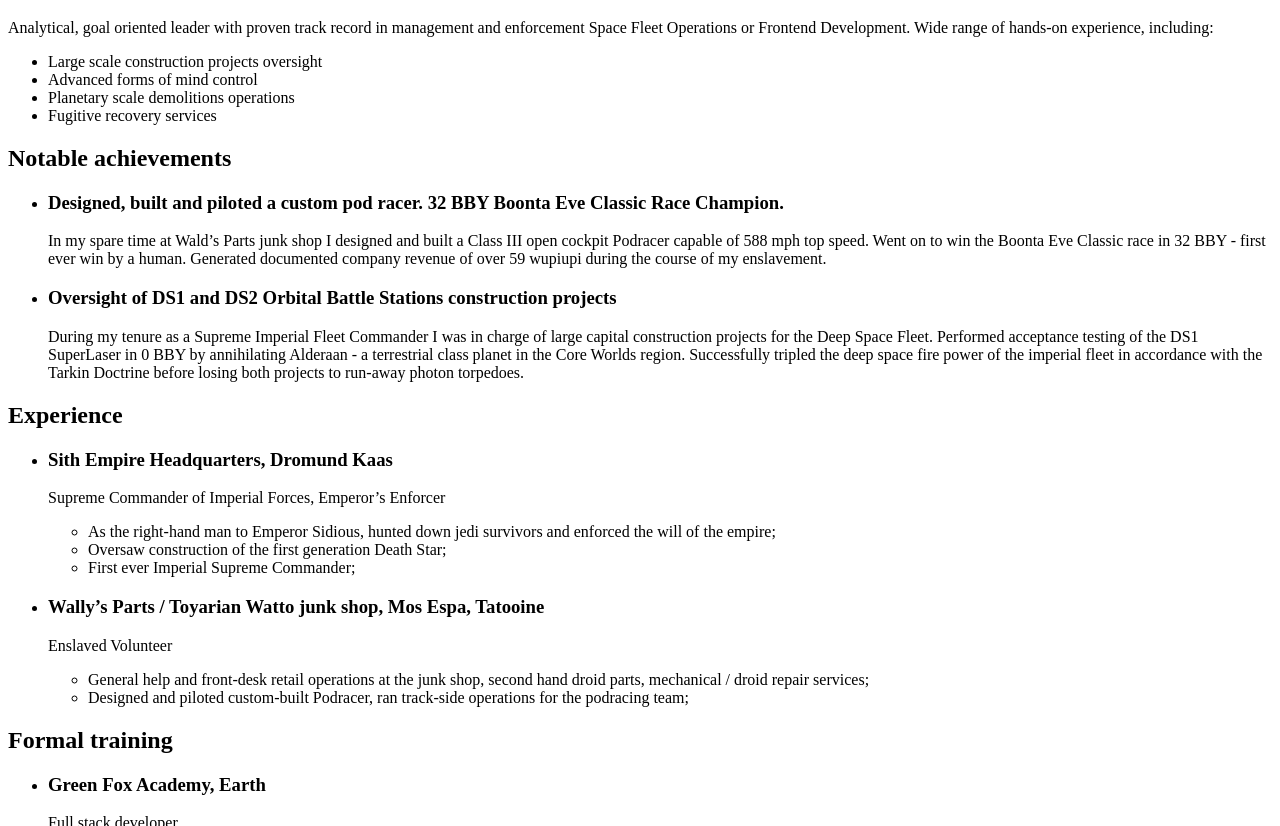
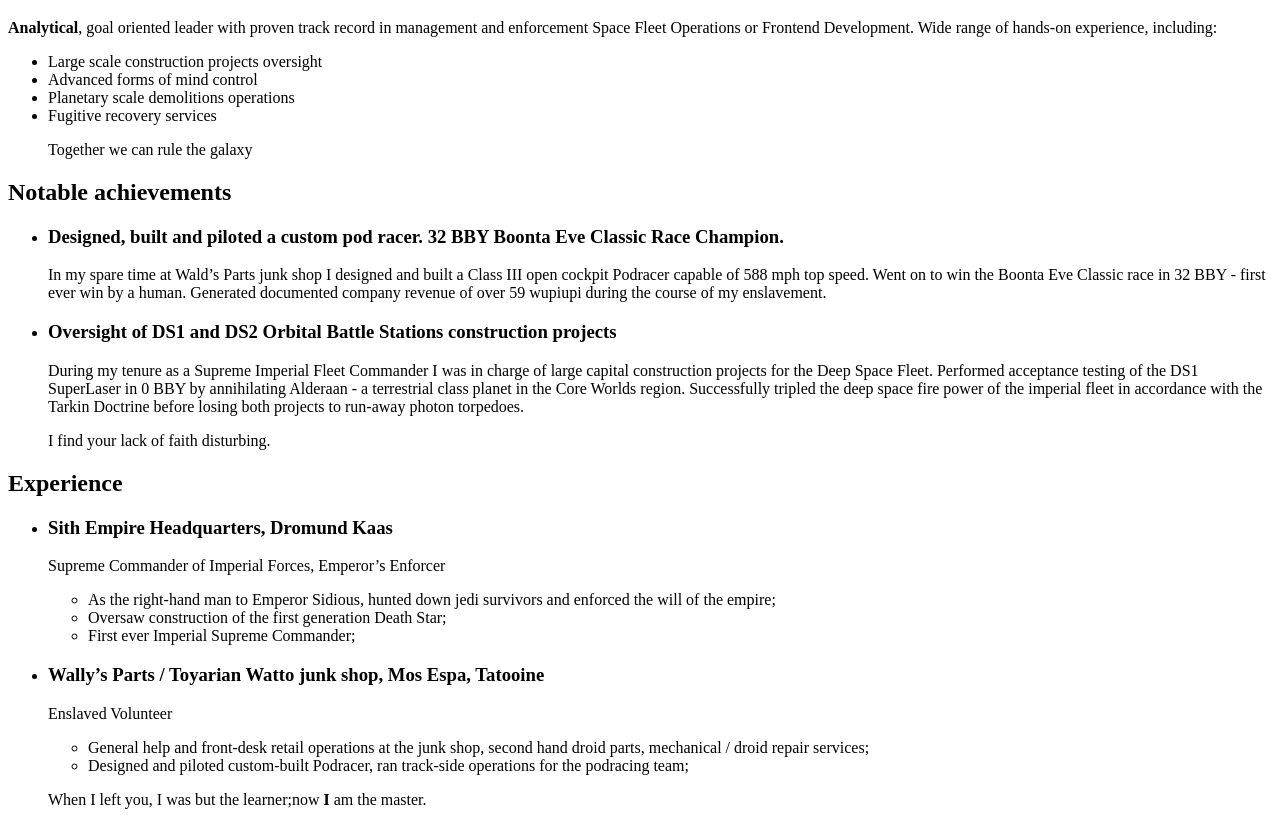
Before and after one commit to green-fox-academy/purple-flower, a plain HTML site: page week-1/2-resume/index.html in a window 1280 px wide. Shown: the part 61-887 px from the top of the page. Drawn offline with Linux system fonts and the light colour scheme.

Commit message:
full CV content

```diff
--- a/week-1/2-resume/index.html
+++ b/week-1/2-resume/index.html
@@ -1,14 +1,18 @@
 <!doctype html>
 <html>
+
 <head>
   <meta charset="utf-8">
   <title>CV</title>
 </head>
+
 <body>
+  <header>
+  <h1>Hi, my name is Anakin Skywalker</h1>
+  </header>
 
-  <h1>Hi, my name is Anakin Skywalker</h1>
-
-    <p>Analytical, goal oriented leader with proven track record in management and enforcement Space Fleet Operations or Frontend Development. Wide range of hands-on experience, including:</p>
+  <section>
+      <p><strong>Analytical</strong>, goal oriented leader with proven track record in management and enforcement Space Fleet Operations or Frontend Development. Wide range of hands-on experience, including:</p>
 
       <ul>
         <li>Large scale construction projects oversight</li>
@@ -16,7 +20,13 @@
         <li>Planetary scale demolitions operations</li>
         <li>Fugitive recovery services</li>
       </ul>
+  </section>
 
+  <blockquote>
+    Together we can rule the galaxy
+  </blockquote>
+
+  <section>
     <h2>Notable achievements</h2>
 
       <ul>
@@ -29,7 +39,13 @@
             <p>During my tenure as a Supreme Imperial Fleet Commander I was in charge of large capital construction projects for the Deep Space Fleet. Performed acceptance testing of the DS1 SuperLaser in 0 BBY by annihilating Alderaan - a terrestrial class planet in the Core Worlds region. Successfully tripled the deep space fire power of the imperial fleet in accordance with the Tarkin  Doctrine before losing both projects to run-away photon torpedoes.</p>
         </li>
       </ul>
+  </section>
 
+  <blockquote>
+    I find your lack of faith disturbing.
+  </blockquote>
+
+  <section>
     <h2>Experience</h2>
 
       <ul>
@@ -52,7 +68,13 @@
             </ul>
         </li>
       </ul>
+  </section>
 
+  <blockquote>
+    When I left you, I was but the learner;now <strong>I</strong> am the master.
+  </blockquote>
+
+  <section>
     <h2>Formal training</h2>
 
       <ul>
@@ -80,12 +102,15 @@
                 <li>Graduated with donors;</li>
               </ul>
         </li>
+  </section>
 
+  <section>
     <h2>Personal interests</h2>
       <ul>
         <li>Midi-Chlordan research as a hobby;</li>
         <li>Recreational mind-control techniques;</li>
         <li>Amateur and local club podracing.</li>
       </ul>
+  </section>
 </body>
 </html>
```
Lines whose indentation alone changed are shown as unchanged.
